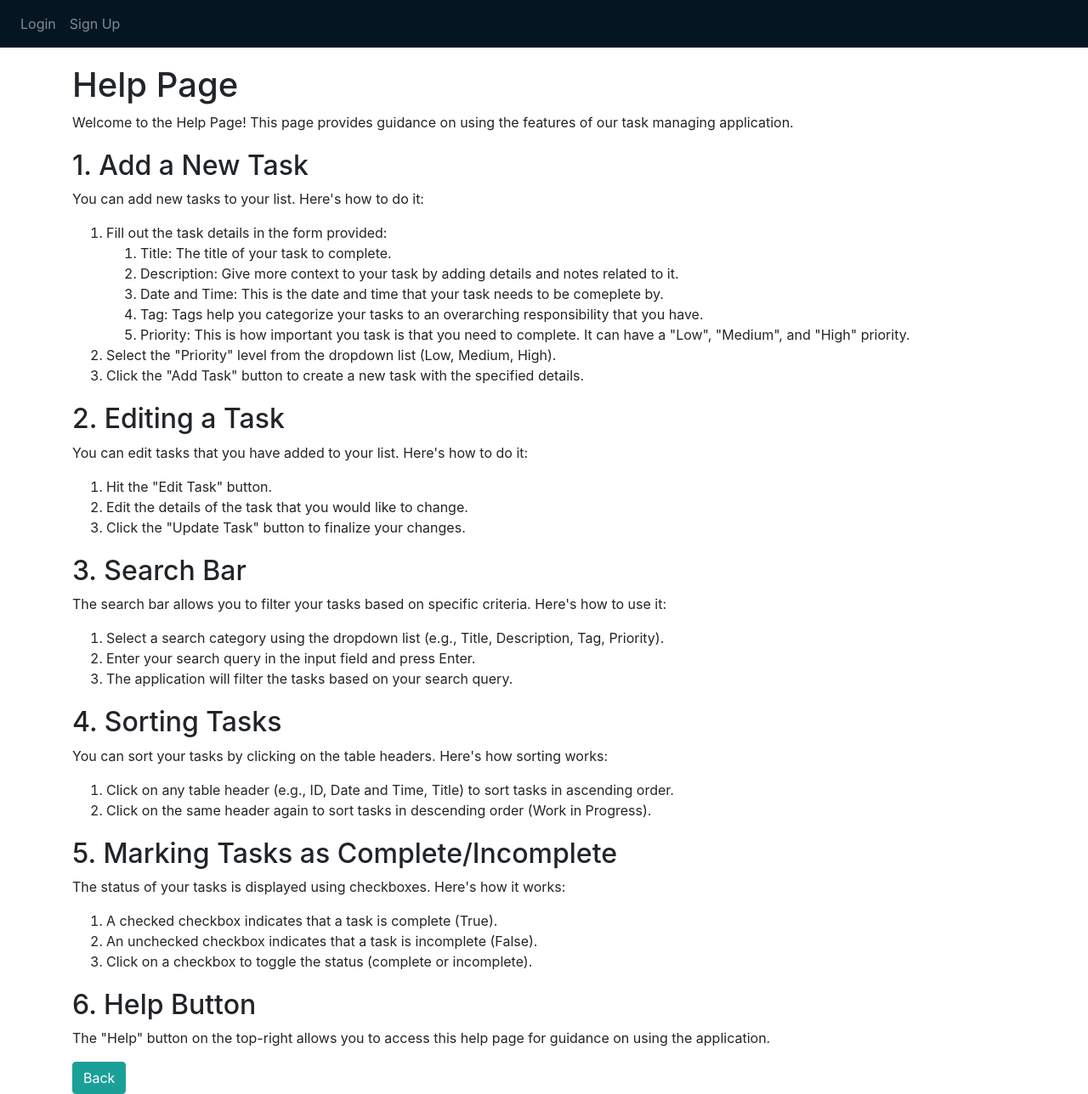
After one commit to kaitlyntorres/2-DO, a Flask app: page /help in a window 1280 px wide. The commit adds this page. Shown: the whole page at 85% size. Run offline with Flask 3, Linux system fonts and the light colour scheme; some libraries are stand-ins or nearby versions.

Commit message:
Sorting & Task Comeplte
- Sort by Asc/Desc|
- Tasks are accurately marked as complete

```diff
--- a/2-DO-main/Website Code/website/templates/base.html
+++ b/2-DO-main/Website Code/website/templates/base.html
@@ -35,6 +35,7 @@
                 <div class="navbar-nav">
                     {% if user.is_authenticated %}
                     <a class="nav-item nav-link" id="home" href="/">Home</a>
+                    <a class="nav-item nav-link" id="help" href="/help">Help</a>
                     <a class="nav-item nav-link" id="logout" href="/logout">Log Out</a>
                     {% else %}
                     <a class="nav-item nav-link" id="login" href="/login">Login</a>
--- /dev/null
+++ b/2-DO-main/Website Code/website/templates/help.html
@@ -0,0 +1,67 @@
+{% extends "base.html" %}
+{% block title %}Help{% endblock %}
+{% block content %}
+
+<h1>Help Page</h1>
+<p>Welcome to the Help Page! This page provides guidance on using the features of our task managing application.</p>
+
+<h2>1. Add a New Task</h2>
+<p>You can add new tasks to your list. Here's how to do it:</p>
+<ol>
+    <li>Fill out the task details in the form provided:</li>
+        <ol>
+            <li>Title: The title of your task to complete.</li>
+            <li>Description: Give more context to your task by adding details and notes related to it.</li>
+            <li>Date and Time: This is the date and time that your task needs to be comeplete by.</li>
+            <li>Tag: Tags help you categorize your tasks to an overarching responsibility that you have.</li>
+            <li>Priority: This is how important you task is that you need to complete. It can have a "Low", "Medium", and "High" priority.</li>
+        </ol>
+    <li>Select the "Priority" level from the dropdown list (Low, Medium, High).</li>
+    <li>Click the "Add Task" button to create a new task with the specified details.</li>
+</ol>
+
+<h2>2. Editing a Task</h2>
+<p>You can edit tasks that you have added to your list. Here's how to do it:</p>
+<ol>
+    <li>Hit the "Edit Task" button.</li>
+    <li>Edit the details of the task that you would like to change.</li>
+    <li>Click the "Update Task" button to finalize your changes.</li>
+</ol>
+
+<h2>3. Search Bar</h2>
+<p>The search bar allows you to filter your tasks based on specific criteria. Here's how to use it:</p>
+<ol>
+    <li>Select a search category using the dropdown list (e.g., Title, Description, Tag, Priority).</li>
+    <li>Enter your search query in the input field and press Enter.</li>
+    <li>The application will filter the tasks based on your search query.</li>
+</ol>
+
+<h2>4. Sorting Tasks</h2>
+<p>You can sort your tasks by clicking on the table headers. Here's how sorting works:</p>
+<ol>
+    <li>Click on any table header (e.g., ID, Date and Time, Title) to sort tasks in ascending order.</li>
+    <li>Click on the same header again to sort tasks in descending order (Work in Progress).</li>
+</ol>
+
+<h2>5. Marking Tasks as Complete/Incomplete</h2>
+<p>The status of your tasks is displayed using checkboxes. Here's how it works:</p>
+<ol>
+    <li>A checked checkbox indicates that a task is complete (True).</li>
+    <li>An unchecked checkbox indicates that a task is incomplete (False).</li>
+    <li>Click on a checkbox to toggle the status (complete or incomplete).</li>
+</ol>
+
+<h2>6. Help Button</h2>
+<p>The "Help" button on the top-right allows you to access this help page for guidance on using the application.</p>
+
+<button id="backButton" class="btn btn-primary" onclick="goBack()">Back</button>
+<br>
+
+<script>
+    function goBack() {
+        // Navigate back to the previous page in the browser's history
+        window.history.back();
+    }
+</script>
+
+{% endblock %}
--- a/2-DO-main/Website Code/website/views.py
+++ b/2-DO-main/Website Code/website/views.py
@@ -88,3 +88,9 @@ def complete_task():
     db.session.commit()
 
     return render_template("editform.html", user=current_user)
+
+
+@views.route('/help')
+def help():
+    # Add any necessary data to pass to the help page here
+    return render_template('help.html', user=current_user)
```
Also changed, not shown: 2-DO-main/Website Code/tests/TEST.py (added, +60 -0 lines), 2-DO-main/Website Code/tests/test_project.py (+82 -1 lines), 2-DO-main/Website Code/website/templates/home.html (+17 -3 lines), 2-DO-main/Website Code/instance/database.db, 4 other files.
